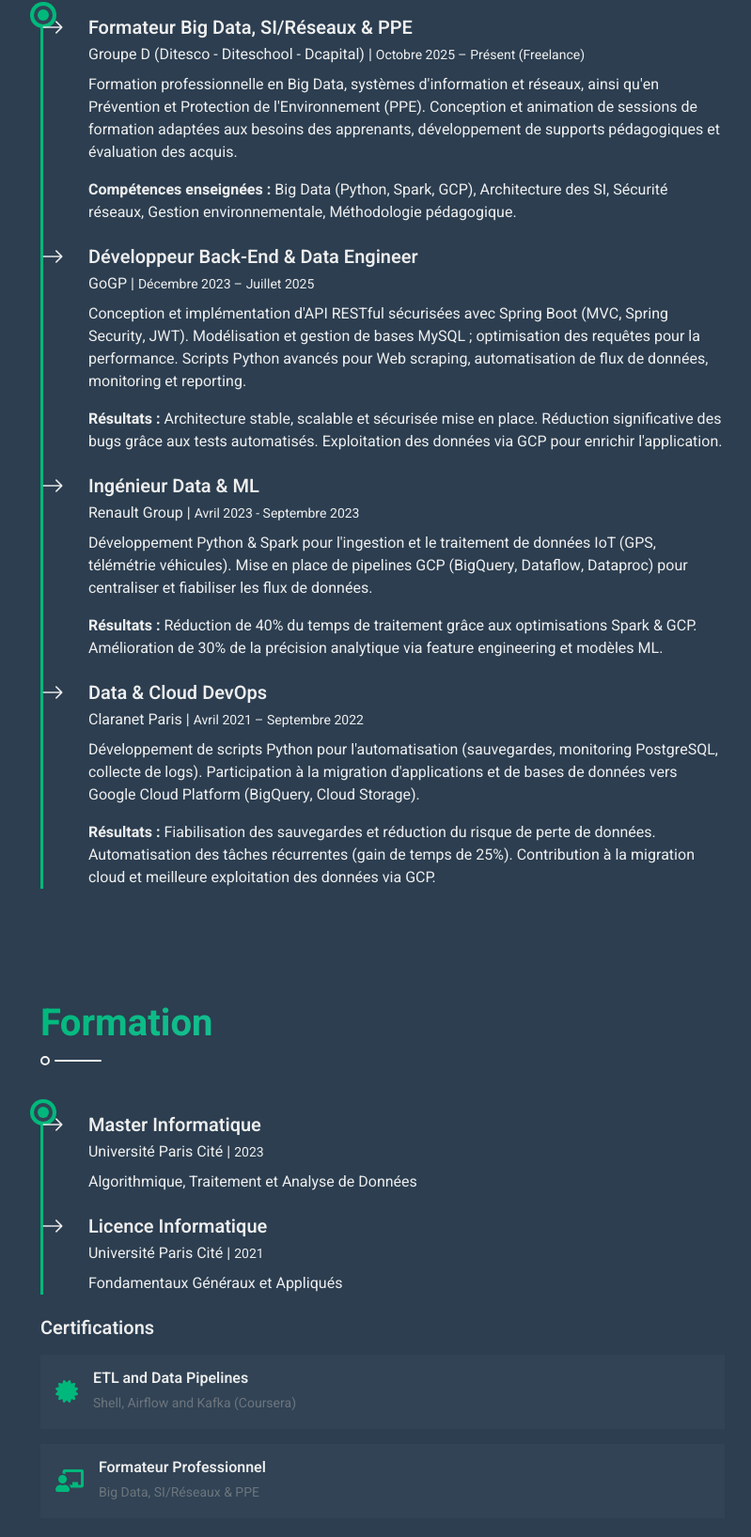
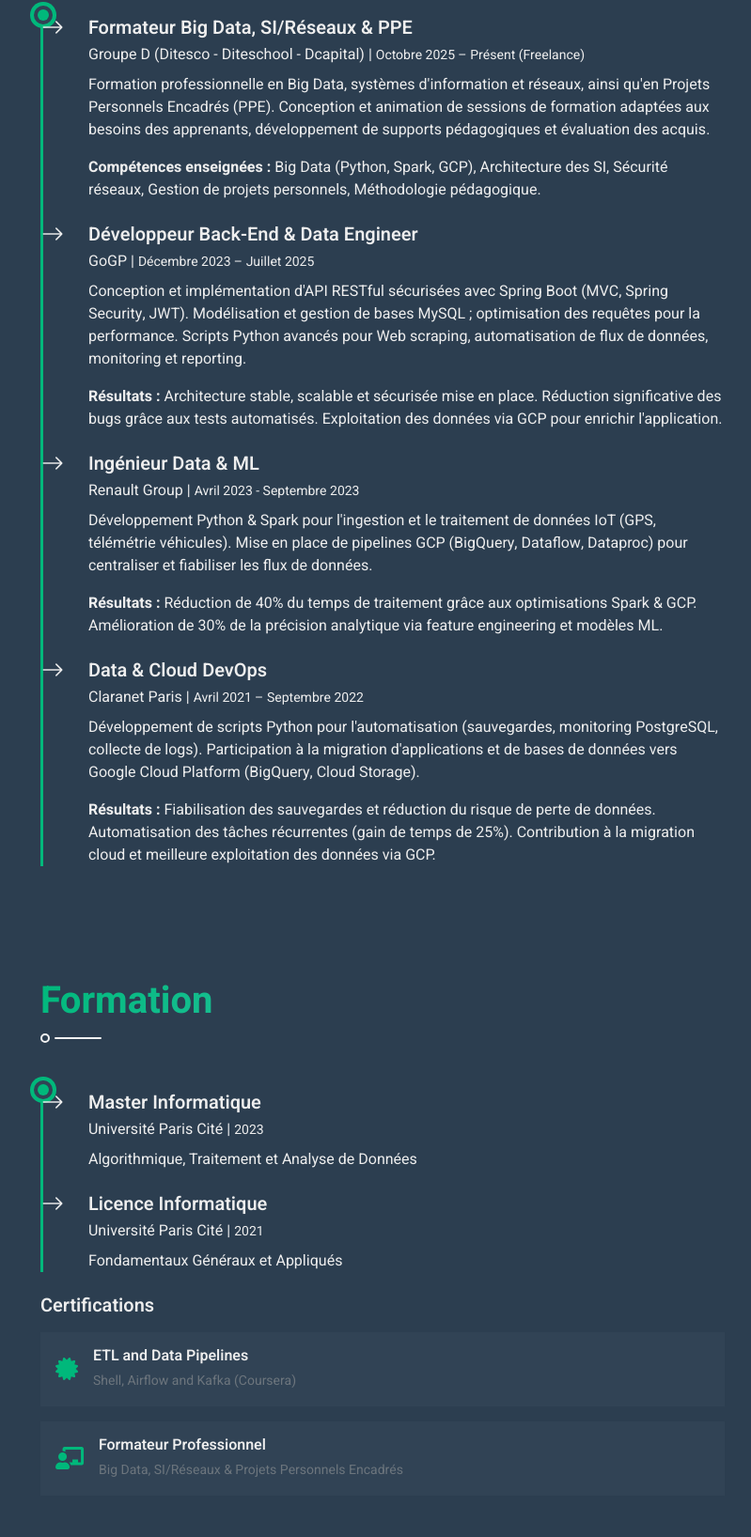
Before and after one commit to sidybadji/sidy-badji-portfolio, a website with bundled scripts: page index.html in a window 1280 px wide. Shown: the part 1244-2880 px from the top of the page at 94% size, without its empty margins (427-1226 px from the left). Built offline with nearby package versions, Linux system fonts and the light colour scheme; files whose address does not match are found by name.

Commit message:
📝 Correction PPE: Projets Personnels Encadrés (pas Prévention Environnement)

```diff
--- a/index.html
+++ b/index.html
@@ -222,8 +222,8 @@
                                 <span class="bi bi-arrow-right fs-4 text-light position-absolute" style="top: -5px; left: -50px;"></span>
                                 <h5 class="mb-1" data-fr="Formateur Big Data, SI/Réseaux & PPE" data-en="Big Data, IT/Networks & PPE Trainer">Formateur Big Data, SI/Réseaux & PPE</h5>
                                 <p class="mb-2">Groupe D (Ditesco - Diteschool - Dcapital) | <small data-fr="Octobre 2025 – Présent (Freelance)" data-en="October 2025 – Present (Freelance)">Octobre 2025 – Présent (Freelance)</small></p>
-                                <p data-fr="Formation professionnelle en Big Data, systèmes d'information et réseaux, ainsi qu'en Prévention et Protection de l'Environnement (PPE). Conception et animation de sessions de formation adaptées aux besoins des apprenants, développement de supports pédagogiques et évaluation des acquis." data-en="Professional training in Big Data, information systems and networks, as well as Environmental Prevention and Protection (PPE). Design and delivery of training sessions adapted to learners' needs, development of educational materials and assessment of learning outcomes.">Formation professionnelle en Big Data, systèmes d'information et réseaux, ainsi qu'en Prévention et Protection de l'Environnement (PPE). Conception et animation de sessions de formation adaptées aux besoins des apprenants, développement de supports pédagogiques et évaluation des acquis.</p>
-                                <p><strong data-fr="Compétences enseignées :" data-en="Skills taught:">Compétences enseignées :</strong> <span data-fr="Big Data (Python, Spark, GCP), Architecture des SI, Sécurité réseaux, Gestion environnementale, Méthodologie pédagogique." data-en="Big Data (Python, Spark, GCP), IT Architecture, Network Security, Environmental Management, Teaching Methodology.">Big Data (Python, Spark, GCP), Architecture des SI, Sécurité réseaux, Gestion environnementale, Méthodologie pédagogique.</span></p>
+                                <p data-fr="Formation professionnelle en Big Data, systèmes d'information et réseaux, ainsi qu'en Projets Personnels Encadrés (PPE). Conception et animation de sessions de formation adaptées aux besoins des apprenants, développement de supports pédagogiques et évaluation des acquis." data-en="Professional training in Big Data, information systems and networks, as well as Supervised Personal Projects (PPE). Design and delivery of training sessions adapted to learners' needs, development of educational materials and assessment of learning outcomes.">Formation professionnelle en Big Data, systèmes d'information et réseaux, ainsi qu'en Projets Personnels Encadrés (PPE). Conception et animation de sessions de formation adaptées aux besoins des apprenants, développement de supports pédagogiques et évaluation des acquis.</p>
+                                <p><strong data-fr="Compétences enseignées :" data-en="Skills taught:">Compétences enseignées :</strong> <span data-fr="Big Data (Python, Spark, GCP), Architecture des SI, Sécurité réseaux, Gestion de projets personnels, Méthodologie pédagogique." data-en="Big Data (Python, Spark, GCP), IT Architecture, Network Security, Personal Project Management, Teaching Methodology.">Big Data (Python, Spark, GCP), Architecture des SI, Sécurité réseaux, Gestion de projets personnels, Méthodologie pédagogique.</span></p>
                             </div>
                             <div class="position-relative mb-4">
                                 <span class="bi bi-arrow-right fs-4 text-light position-absolute" style="top: -5px; left: -50px;"></span>
@@ -284,7 +284,7 @@
                                         <i class="fas fa-chalkboard-teacher text-primary me-3 fs-4"></i>
                                         <div>
                                             <h6 class="mb-1" data-fr="Formateur Professionnel" data-en="Professional Trainer">Formateur Professionnel</h6>
-                                            <small class="text-muted" data-fr="Big Data, SI/Réseaux & PPE" data-en="Big Data, IT/Networks & PPE">Big Data, SI/Réseaux & PPE</small>
+                                            <small class="text-muted" data-fr="Big Data, SI/Réseaux & Projets Personnels Encadrés" data-en="Big Data, IT/Networks & Supervised Personal Projects">Big Data, SI/Réseaux & Projets Personnels Encadrés</small>
                                         </div>
                                     </div>
                                 </div>
@@ -329,7 +329,7 @@
                                 <div class="service-item">
                                     <i class="fas fa-2x fa-chalkboard-teacher mx-auto mb-4"></i>
                                     <h5 class="mb-2" data-fr="Formation & Consulting" data-en="Training & Consulting">Formation & Consulting</h5>
-                                    <p class="mb-0" data-fr="Formation professionnelle en Big Data, SI/Réseaux et PPE. Accompagnement technique et consulting pour l'implémentation de solutions data" data-en="Professional training in Big Data, IT/Networks and PPE. Technical support and consulting for data solution implementation">Formation professionnelle en Big Data, SI/Réseaux et PPE. Accompagnement technique et consulting pour l'implémentation de solutions data</p>
+                                    <p class="mb-0" data-fr="Formation professionnelle en Big Data, SI/Réseaux et Projets Personnels Encadrés (PPE). Accompagnement technique et consulting pour l'implémentation de solutions data" data-en="Professional training in Big Data, IT/Networks and Supervised Personal Projects (PPE). Technical support and consulting for data solution implementation">Formation professionnelle en Big Data, SI/Réseaux et Projets Personnels Encadrés (PPE). Accompagnement technique et consulting pour l'implémentation de solutions data</p>
                                 </div>
                             </div>
                         </div>
```
